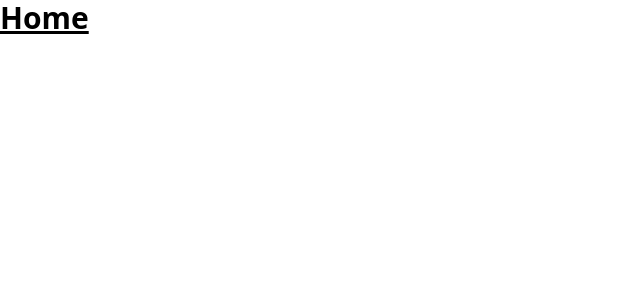
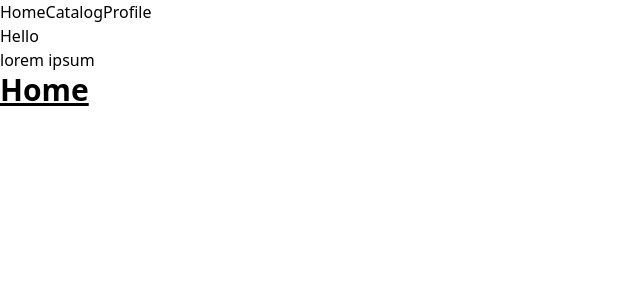
Before and after one commit to shkaanas/Books-Club, a React (Create React App) app: page / in a window 1280 px wide. Shown: the top 300 px of the page, without its empty margins (0-640 px from the left). Built offline with nearby package versions, Linux system fonts and the light colour scheme.

Commit message:
upgrated router

```diff
--- a/src/App.js
+++ b/src/App.js
@@ -1,21 +1,13 @@
-import { Route, Routes } from 'react-router-dom';
-import './styles.css';
-import Home from './pages/Home';
-import Catalog from './pages/Сatalog'
-import NotFound from './pages/NotFound';
-
+import { RouterProvider } from "react-router-dom";
+import { router } from './routing.js'
+import './styles.scss';
 
 function App() {
   return (
-    <div>
-      <nav></nav>
-      <Routes>
-        <Route path="/" element={<Home />} />
-        <Route path="/catalog" element={<Catalog />} />
-        <Route path="*" element={<NotFound />} />
-      </Routes>
-      <footer></footer>
-    </div>
+
+
+      <RouterProvider router={router}/>
+
   );
 }
 
--- a/src/index.js
+++ b/src/index.js
@@ -1,13 +1,10 @@
 import React from 'react';
 import ReactDOM from 'react-dom/client';
 import App from './App';
-import { BrowserRouter as Router } from 'react-router-dom'
 
 const root = ReactDOM.createRoot(document.getElementById('root'));
 root.render(
   <React.StrictMode>
-    <Router>
       <App />
-    </Router>
   </React.StrictMode>
 );
--- /dev/null
+++ b/src/layouts/AbouBook.js
@@ -0,0 +1,3 @@
+export default function AboutBook() {
+  return <div>AboutBook</div>;
+}
--- /dev/null
+++ b/src/layouts/Home.js
@@ -0,0 +1,11 @@
+import React from 'react';
+
+export default function Home() {
+  return (
+    <div>
+      <h1>Hello</h1>
+      <p>lorem ipsum</p>
+      <p className="text-3xl font-bold underline">Home</p>
+    </div>
+  );
+}
--- /dev/null
+++ b/src/layouts/Layout.js
@@ -0,0 +1,17 @@
+import { NavLink, Outlet } from 'react-router-dom';
+
+export default function Layout() {
+  return (
+    <>
+      <nav>
+        <NavLink to='/'>Home</NavLink>
+        <NavLink to='/catalog'>Catalog</NavLink>
+        <NavLink to='/profile'>Profile</NavLink>
+      </nav>
+      <main>
+        <Outlet></Outlet>
+      </main>
+      <footer></footer>
+    </>
+  );
+}
--- /dev/null
+++ b/src/layouts/Profile.js
@@ -0,0 +1,3 @@
+export default function Profile() {
+  return <div>Profile</div>;
+}
--- a/src/pages/Home.js
+++ /dev/null
@@ -1,7 +0,0 @@
-import React from "react";
-
-export default function Home() {
-    return(
-        <p className="text-3xl font-bold underline">Home</p>
-    );
-}
--- /dev/null
+++ b/src/routing.js
@@ -0,0 +1,28 @@
+import { createBrowserRouter } from "react-router-dom"
+import  Home  from './layouts/Home.js'
+import Catalog from './layouts/Сatalog.js'
+import Profile from "./layouts/Profile.js"
+import NotFound from './layouts/NotFound.js'
+import Layout from "./layouts/Layout.js"
+
+export const router = createBrowserRouter([
+    {
+        path: '/',
+        element: <Layout />,
+        errorElement: <NotFound/>,
+        children: [
+            {
+                element: <Home />,
+                index: true
+            },
+            {
+                path: '/catalog',
+                element: <Catalog/>
+            },
+            {
+                path: '/profile',
+                element: <Profile />
+            }
+        ]
+    },
+]);
```
Also changed, not shown: src/layouts/NotFound.js (renamed from src/pages/NotFound.js), src/layouts/Сatalog.js (renamed from src/pages/Сatalog.js), src/styles.scss (renamed from src/styles.css).
